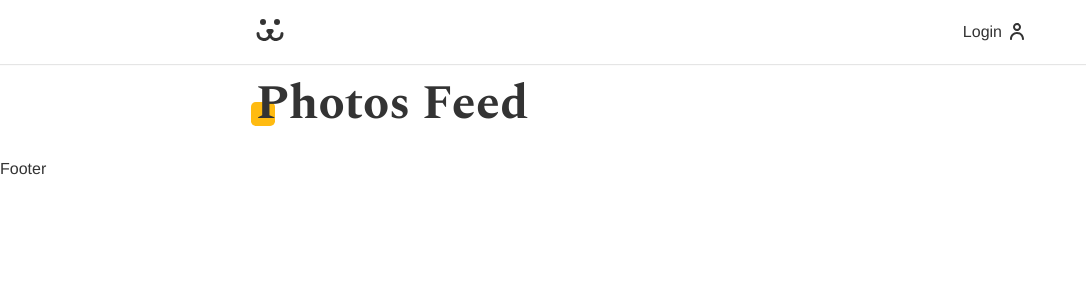
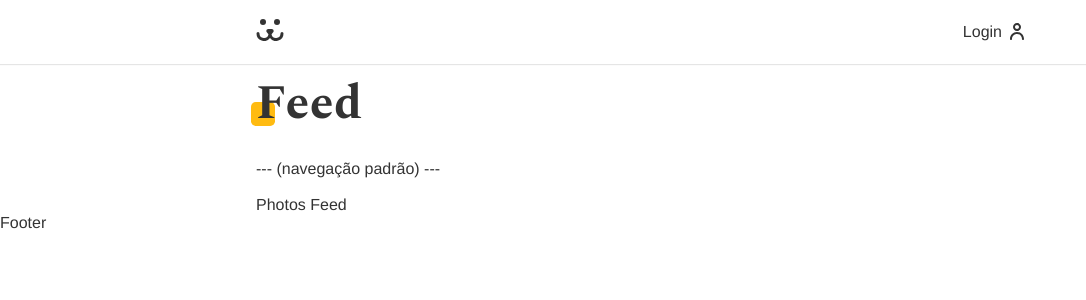
Before and after one commit to cafecomlucas/origamidDogsReactWeb, a React (Vite) app: page /account in a window 1280 px wide. Shown: the top 300 px of the page, without its empty margins (0-1086 px from the left). Built offline with nearby package versions, Linux system fonts and the light colour scheme.

Commit message:
Account | Estrutura inicial | Componentizando o header (título + nav)

```diff
--- a/src/Components/Account/Account.jsx
+++ b/src/Components/Account/Account.jsx
@@ -4,6 +4,7 @@ import { Navigate, Route, Routes } from 'react-router-dom';
 import AccountPhotosFeed from './AccountPhotosFeed';
 import AccountStats from './AccountStats';
 import AccountNewPhoto from './AccountNewPhoto';
+import AccountScreen from './AccountScreen';
 
 const Account = () => {
   const { isUserLoggedIn } = React.useContext(UserContext);
@@ -11,9 +12,31 @@ const Account = () => {
   if (isUserLoggedIn === false) return <Navigate to="/login" />;
   return (
     <Routes>
-      <Route path="/" element={<AccountPhotosFeed />} />
-      <Route path="new-photo" element={<AccountNewPhoto />} />
-      <Route path="stats" element={<AccountStats />} />
+      <Route
+        path="/"
+        element={
+          <AccountScreen title="Feed">
+            <AccountPhotosFeed />
+          </AccountScreen>
+        }
+      />
+      <Route
+        path="/new-photo"
+        element={
+          <AccountScreen title="New Photo">
+            <AccountNewPhoto />
+          </AccountScreen>
+        }
+      />
+      <Route
+        path="/stats"
+        element={
+          <AccountScreen title="Stats">
+            <AccountStats />
+          </AccountScreen>
+        }
+      />
+      } />
     </Routes>
   );
 };
--- a/src/Components/Account/AccountNewPhoto.jsx
+++ b/src/Components/Account/AccountNewPhoto.jsx
@@ -1,11 +1,5 @@
-import styles from './Account.module.css';
-
 const AccountNewPhoto = () => {
-  return (
-    <section className={`${styles.account} container`}>
-      <h1 className="title">New Photo</h1>
-    </section>
-  );
+  return <p>New Photo</p>;
 };
 
 export default AccountNewPhoto;
--- a/src/Components/Account/AccountPhotosFeed.jsx
+++ b/src/Components/Account/AccountPhotosFeed.jsx
@@ -1,11 +1,5 @@
-import styles from './Account.module.css';
-
 const AccountPhotosFeed = () => {
-  return (
-    <section className={`${styles.account} container`}>
-      <h1 className="title">Photos Feed</h1>
-    </section>
-  );
+  return <p>Photos Feed</p>;
 };
 
 export default AccountPhotosFeed;
--- /dev/null
+++ b/src/Components/Account/AccountScreen.jsx
@@ -0,0 +1,16 @@
+import styles from './Account.module.css';
+
+const AccountScreen = ({ title, children }) => {
+  return (
+    <section className={`${styles.account} container`}>
+      <header>
+        <h1 className="title">{title}</h1>
+        <nav>--- (navegação padrão) ---</nav>
+      </header>
+      <br />
+      <div>{children}</div>
+    </section>
+  );
+};
+
+export default AccountScreen;
--- a/src/Components/Account/AccountStats.jsx
+++ b/src/Components/Account/AccountStats.jsx
@@ -1,11 +1,5 @@
-import styles from './Account.module.css';
-
 const AccountStats = () => {
-  return (
-    <section className={`${styles.account} container`}>
-      <h1 className="title">Stats</h1>
-    </section>
-  );
+  return <p>Stats</p>;
 };
 
 export default AccountStats;
```
Also changed, not shown: 1 other file (tests, documents, lock files or other folders).
